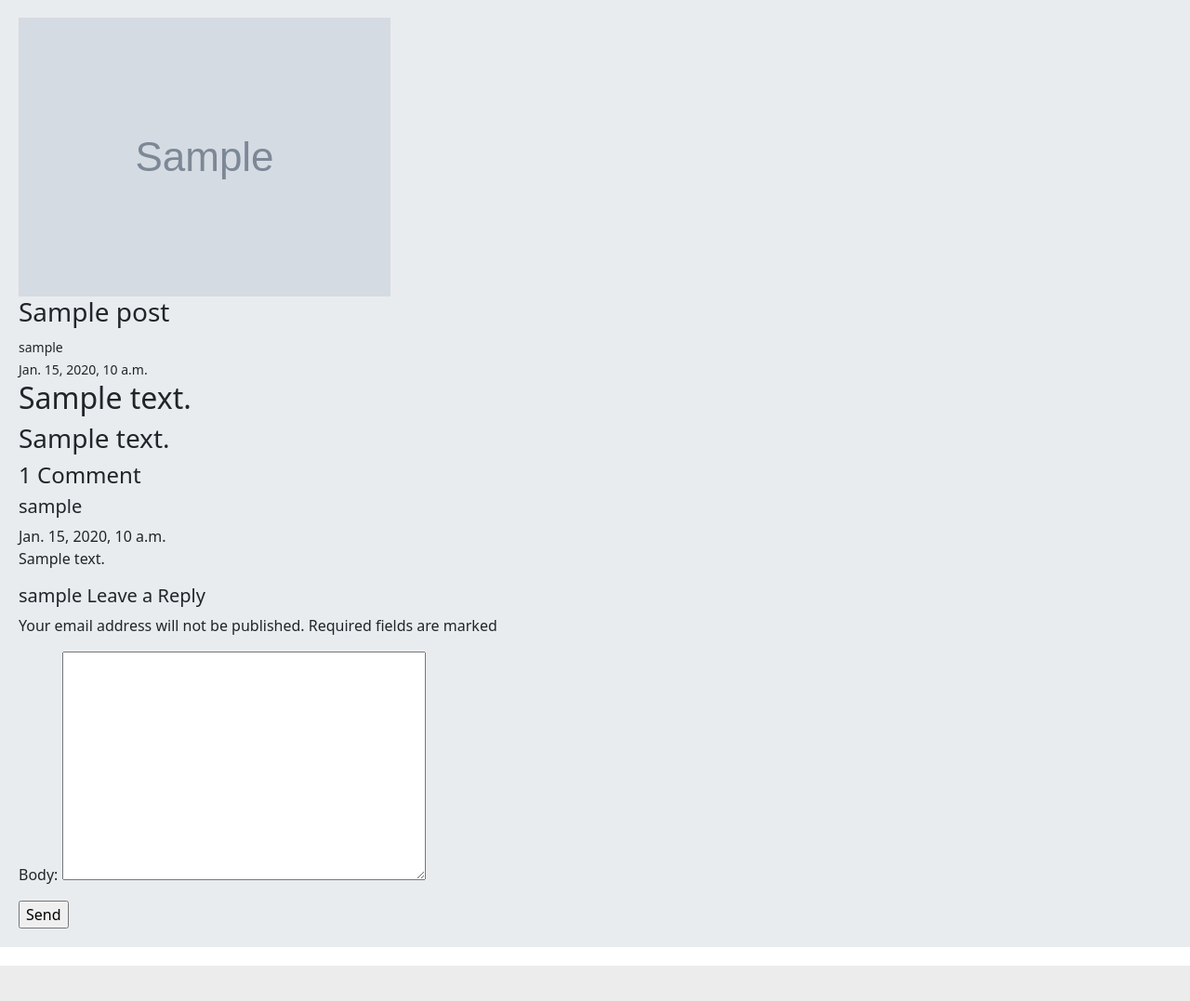
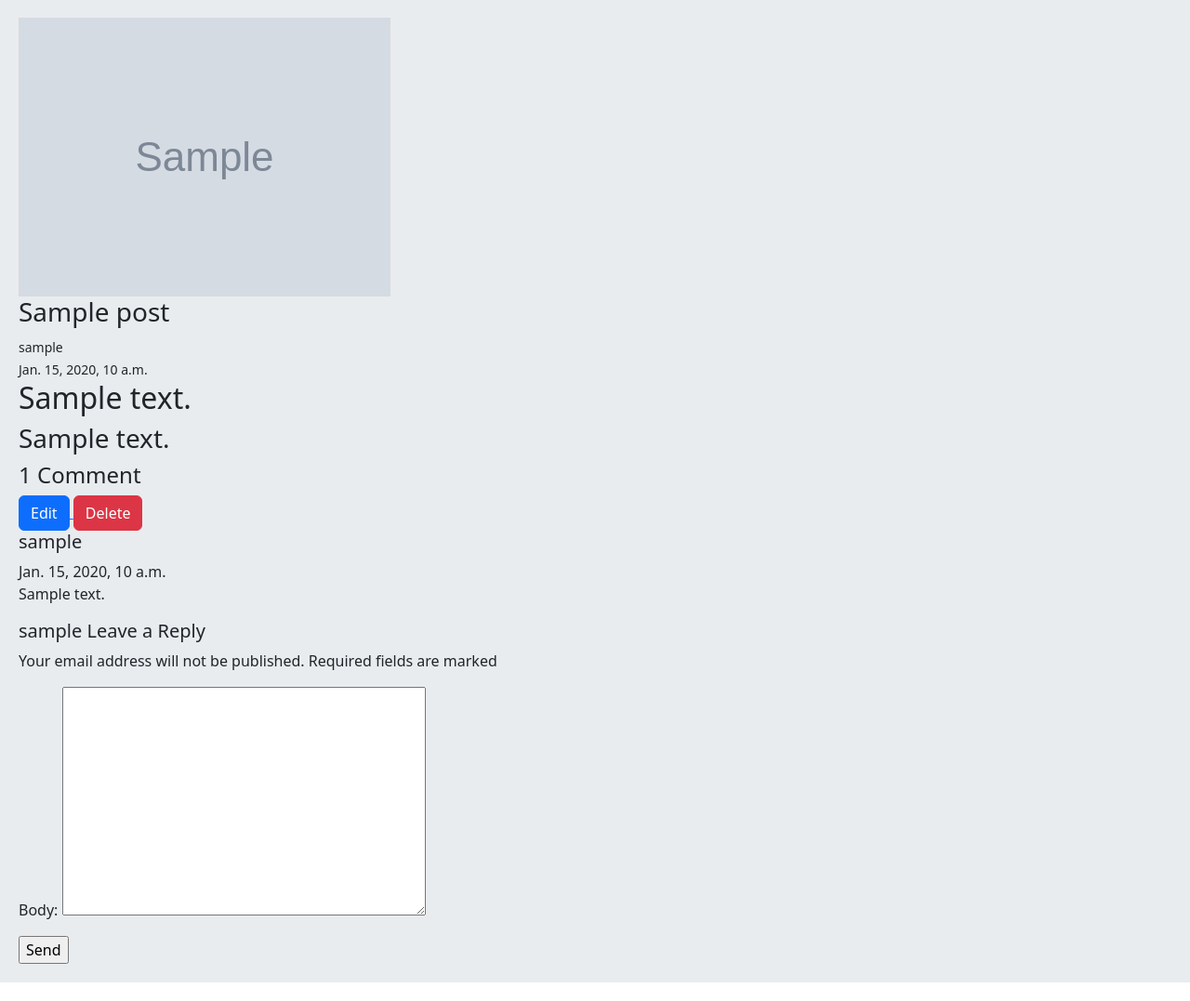
Before and after one commit to mjavad0003/django7finnally, a Django app: page /detail/1/ in a window 1280 px wide. Shown: the part 57-1134 px from the top of the page at 93% size. Before the commit the page ends 1096 px from the top, so only its background shows below. Run offline with Django 4.2, Linux system fonts and the light colour scheme; a user stored in the database is signed in; tables that the repository leaves empty hold one stand-in row (values such as "Sample post"); grey boxes marked "Sample" are stand-in pictures.

Commit message:
add comment edit & comment delete

```diff
--- a/home/forms.py
+++ b/home/forms.py
@@ -5,3 +5,9 @@ class CommentForm(forms.ModelForm):
     class Meta:
         model = Comment
         fields = ['body']
+
+
+class EditCommentForm(forms.ModelForm):
+    class Meta:
+        model = Comment
+        fields = ['body']
--- a/home/urls.py
+++ b/home/urls.py
@@ -1,8 +1,10 @@
 from django.urls import path
-from .views import HomeView,PostDetailView,AboutUsView
+from .views import HomeView,PostDetailView,AboutUsView,edit_comment,delete_comment
 
 urlpatterns  = [
     path('',HomeView.as_view(),name='home'),
     path('detail/<int:pk>/',PostDetailView.as_view(),name='detail'),
     path('aboutus/',AboutUsView.as_view(),name='aboutus'),
+    path('edit/comment/<int:pk>/',edit_comment, name='edit_comment'),
+    path('delete/comment/<int:pk>/',delete_comment, name='delete_comment'),
 ]
--- a/home/views.py
+++ b/home/views.py
@@ -2,7 +2,7 @@ from typing import Any
 from django.shortcuts import render,redirect,get_object_or_404,HttpResponseRedirect
 from django.views.generic import ListView,DetailView,TemplateView,FormView,View,CreateView
 from .models import Post,Comment
-from .forms import CommentForm
+from .forms import CommentForm,EditCommentForm
 from django.contrib import messages
 from django.views.generic.detail import SingleObjectMixin
 from django.contrib.auth.mixins import LoginRequiredMixin
@@ -49,9 +49,37 @@ class PostDetailView(View):
 
     def post(self,request,*args,**kwargs):
         view = CommentPost.as_view()
+        messages.success(request,'Your comment sent','success')
         return view(request,*args,**kwargs)
 
 
 
 class AboutUsView(TemplateView):
     template_name = 'aboutus.html'
+
+
+def edit_comment(request, pk):
+    comments = get_object_or_404(Comment, pk=pk)
+    if request.method == 'POST':
+        form = EditCommentForm(request.POST, instance=comments)
+        if form.is_valid():
+            form.save()
+            messages.success(request,'Your comment updated successfully','success')
+            return redirect('home')
+    else:
+        form = EditCommentForm(instance=comments)
+
+    context = {
+
+        'form': form,
+        'comments': comments,
+
+    }
+    return render(request, 'edit_comment.html', context)
+
+
+def delete_comment(request, pk):
+    comments = get_object_or_404(Comment, pk=pk)
+    comments.delete()
+    messages.success(request,'Your comment deleted successfully','success')
+    return redirect('home')
--- a/templates/detail.html
+++ b/templates/detail.html
@@ -21,6 +21,14 @@
         <div class="d-flex">
           <div class="comment-img"><img src="{{ comment.author.photo.url }}" alt=""></div>
           <div>
+            {% if user.username == comment.author.username %}
+            <a href="{% url 'edit_comment' comment.pk %}">
+                <button type="submit" class="btn btn-primary">Edit</button>
+            </a>
+            <a href="{% url 'delete_comment' comment.pk %}">
+              <button type="submit" class="btn btn-danger">Delete</button>
+            </a>
+            {% endif %}
             <h5>{{ comment.author }}</h5>
             <time datetime="2020-01-01">{{ comment.date }}</time>
             <p>{{ comment.body }}</p>
```
Also changed, not shown: templates/edit_comment.html (added, +12 -0 lines).
